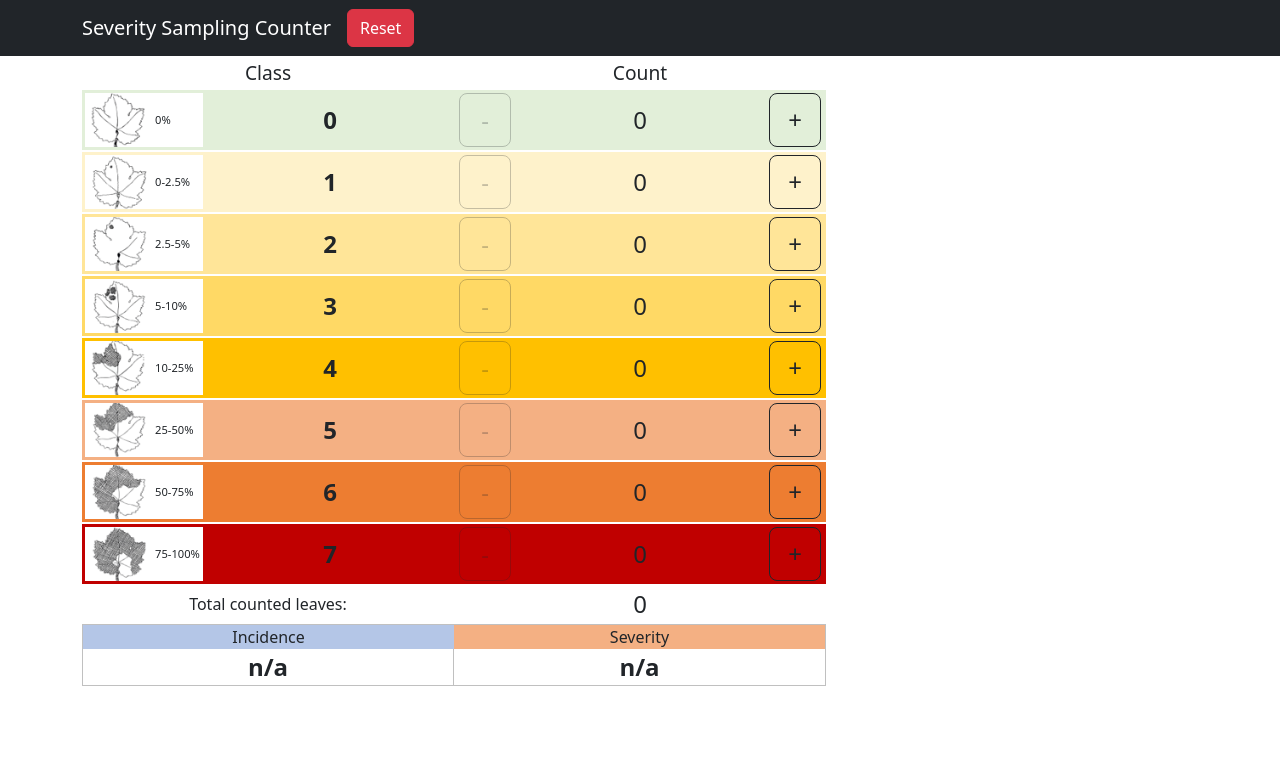
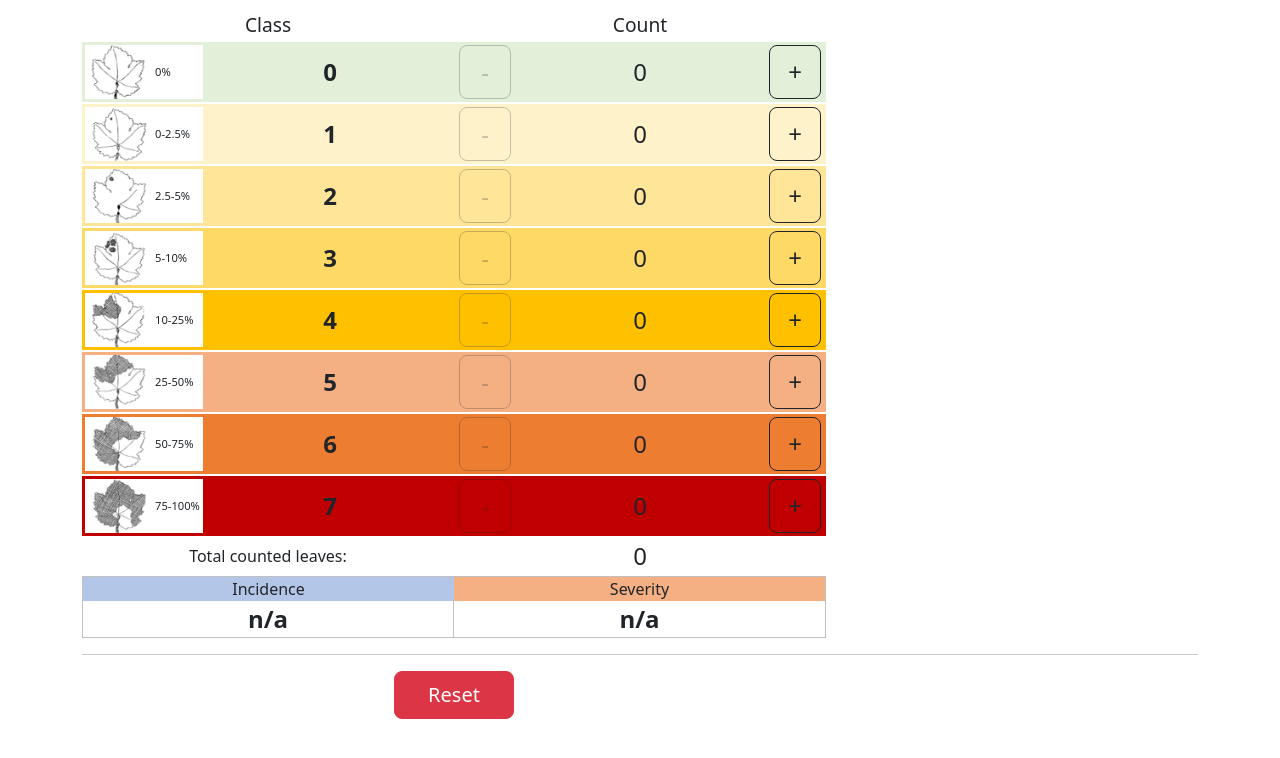
Before and after one commit to cet-electronics/severity-sampling-counter, a plain HTML site: page index.html in a window 1280 px wide. Drawn offline with nearby package versions, Linux system fonts and the light colour scheme.

Commit message:
Removed the navbar; moved the reset button to the page bottom

```diff
--- a/index.html
+++ b/index.html
@@ -8,7 +8,7 @@
     <link rel="stylesheet" href="styles.css">
 </head>
 <body>
-    <nav class="navbar navbar-expand-lg navbar-dark fixed-top bg-dark">
+    <!--<nav class="navbar navbar-expand-lg navbar-dark fixed-top bg-dark">
         <div class="container">
             <a class="navbar-brand" href="#"></a>
             <button class="navbar-toggler" type="button" data-bs-toggle="collapse" data-bs-target="#navbarSupportedContent" aria-controls="navbarSupportedContent" aria-expanded="false" aria-label="Toggle navigation">
@@ -22,9 +22,9 @@
                 </ul>
             </div>
         </div>
-    </nav>
+    </nav>-->
 
-    <div class="container my-5 ctr-main">
+    <div class="container ctr-main">
         <div class="col-lg-8 px-0 row-col-headers">
             <div>Class</div>
             <div>Count</div>
@@ -49,6 +49,12 @@
                 <span id="severity"></span>
             </div>
         </div>
+
+        <hr />
+
+        <div class="col-lg-8 px-0 ctr-reset">
+            <button id="reset" type="button" class="btn btn-danger btn-lg">Reset</button>
+        </div>
     </div>
 
     <template id="tpl-riga">
--- a/main.js
+++ b/main.js
@@ -10,7 +10,7 @@ const result_fmt = new Intl.NumberFormat(userLocale, { maximumSignificantDigits:
 const audio = new Audio("./sounds/mixkit-handgun-click-1660.mp3");
 
 window.onload = function () {
-    document.querySelector(".navbar-brand").textContent = document.title;
+    //document.querySelector(".navbar-brand").textContent = document.title;
     document.querySelector("#reset").onclick = hReset;
     build();
     store.load();
@@ -130,8 +130,10 @@ const store = (function (cb) {
 
 
 function hReset() {
-    new bootstrap.Collapse(
-        document.querySelector(".collapse")
-    ).hide();
-    store.reset();
+    //new bootstrap.Collapse(
+    //    document.querySelector(".collapse")
+    //).hide();
+    if (window.confirm("Confirm to reset the counters?")) {
+        store.reset();
+    }
 }
--- a/styles.css
+++ b/styles.css
@@ -2,6 +2,7 @@ body {
 }
 
 .ctr-main {
+    margin-bottom: 100px;
 }
 
 .row-col-headers {
@@ -104,3 +105,12 @@ body {
 .header-severity {
     background-color: #f4b083;
 }
+
+.ctr-reset {
+    display: flex;
+    justify-content: center;
+}
+
+#reset {
+    width: 120px;
+}
```
